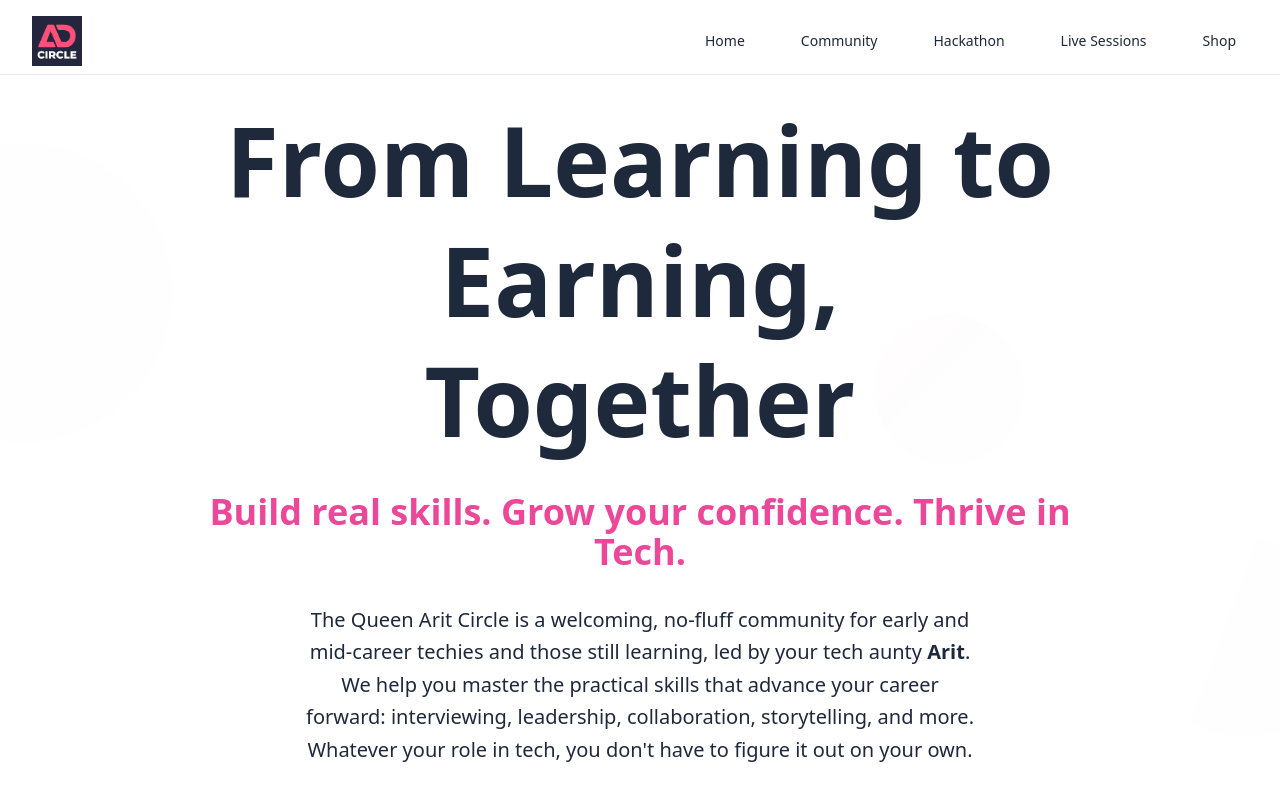
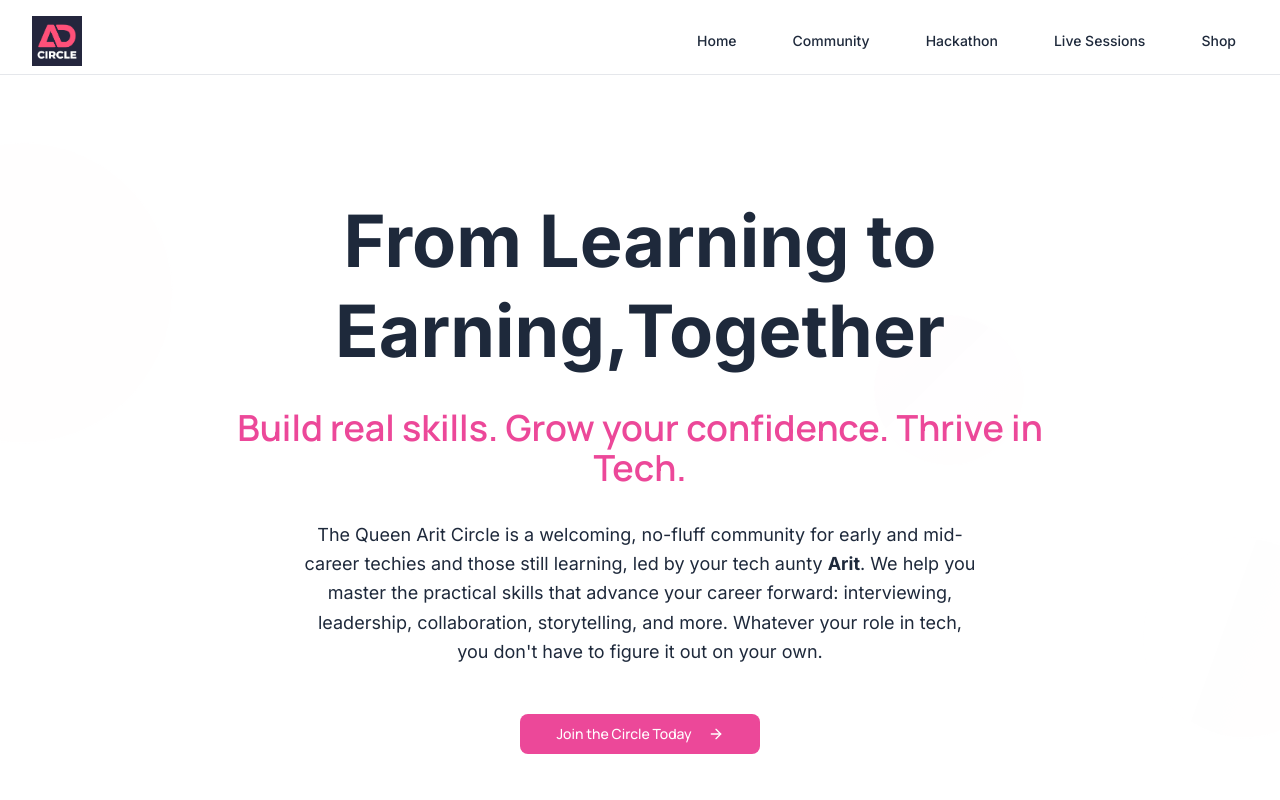
Before and after one commit to Delightsheriff/arit-dev, a Next.js app: page / in a window 1280 px wide. Shown: the top 800 px of the page. Built offline with nearby package versions, Linux system fonts and the light colour scheme.

Commit message:
fixed fonts variation

```diff
--- a/src/app/globals.css
+++ b/src/app/globals.css
@@ -128,6 +128,7 @@
 
 .arit-text {
   color: #1e293b;
+  font-family: inter;
 }
 
 .arit-accent {
--- a/src/app/layout.tsx
+++ b/src/app/layout.tsx
@@ -27,7 +27,7 @@ export default function RootLayout({
 }>) {
   return (
     <html lang="en">
-      <body className={`${inter.variable} ${manrope.variable} antialiased`}>
+      <body className={`${inter.variable} ${manrope.className} antialiased`}>
         {children}
       </body>
     </html>
--- a/src/components/hero-section.tsx
+++ b/src/components/hero-section.tsx
@@ -38,8 +38,8 @@ export function HeroSection() {
           </p>
         </div> */}
 
-        <h1 className="font-heading text-5xl md:text-7xl lg:text-8xl font-bold arit-text leading-tight fade-in-up">
-          From Learning to Earning,<span className="block">Together</span>
+        <h1 className="font-heading text-2xl md:text-4xl lg:text-7xl font-bold arit-text text-header leading-tight fade-in-up">
+          From Learning to Earning,Together
         </h1>
 
         <div className="mt-8 fade-in-up fade-in-up-delay-1">
@@ -49,7 +49,7 @@ export function HeroSection() {
         </div>
 
         <div className="mt-8 max-w-2xl mx-auto fade-in-up fade-in-up-delay-2">
-          <p className="font-sans text-lg md:text-xl arit-text leading-relaxed">
+          <p className="font-sans text-lg arit-text leading-relaxed">
             The Queen Arit Circle is a welcoming, no-fluff community for early
             and mid-career techies and those still learning, led by your tech
             aunty <strong>Arit</strong>. We help you master the practical skills
@@ -62,7 +62,7 @@ export function HeroSection() {
         {/* Main CTA */}
         <div className="mt-12 fade-in-up fade-in-up-delay-3">
           <AnimatedButton
-            className="arit-accent-bg text-white hover:bg-pink-600 transition-all duration-300 "
+            className="arit-accent-bg text-white hover:bg-pink-600 transition-all duration-300 px-6 py-5 w-60 "
             onClick={() =>
               window.open("https://proxy.nas.io/queenaritcircle", "_blank")
             }
```
